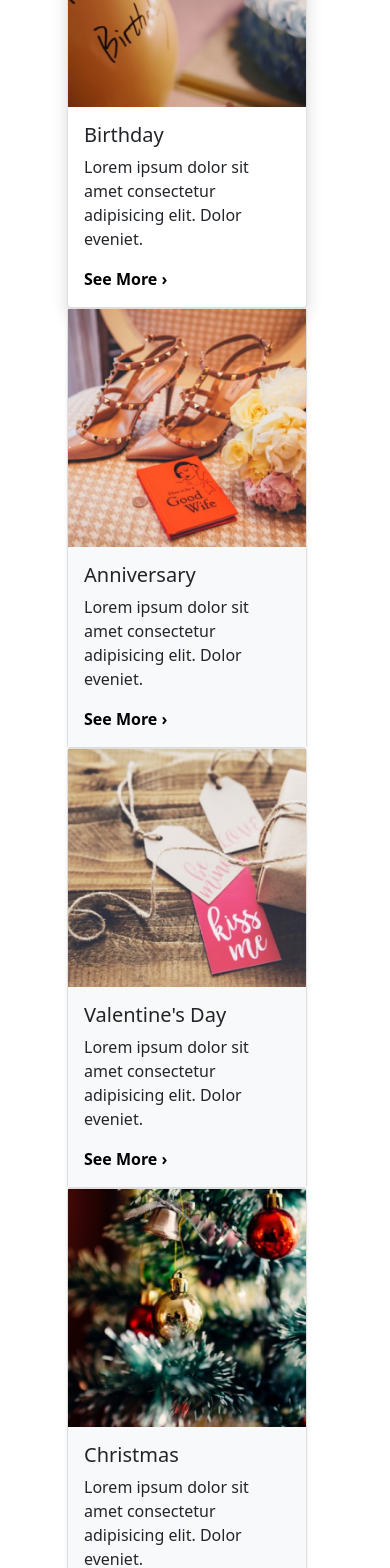
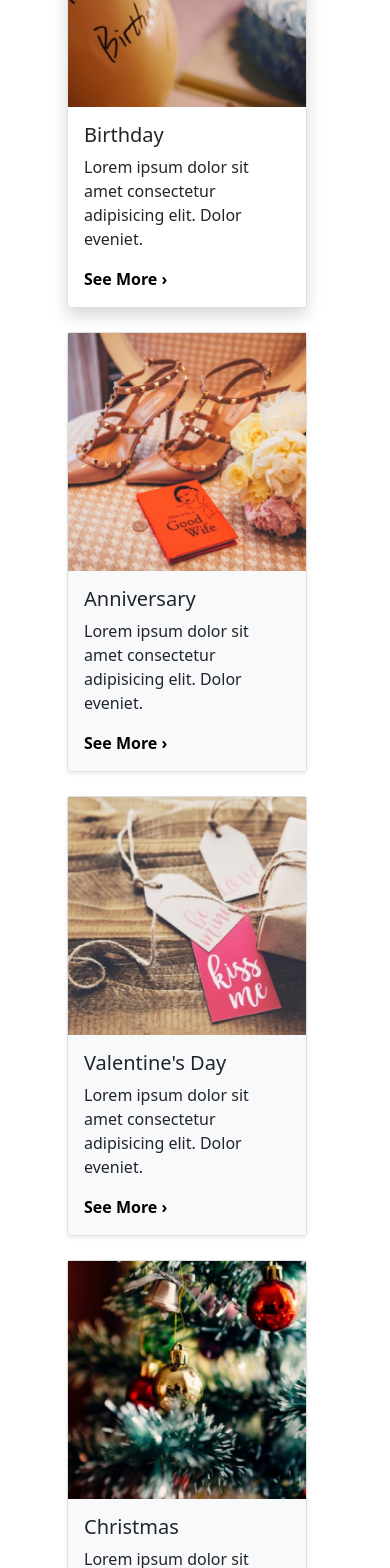
Before and after one commit to victormreis/gift-store, an Angular app: page / in a window 390 px wide. Shown: the part 1872-3440 px from the top of the page. Built offline with nearby package versions, Linux system fonts and the light colour scheme; a web font is replaced by a local one.

Commit message:
ajustando espaçamento dos cards na versão mobile

```diff
--- a/src/app/carrousel/carrousel.component.css
+++ b/src/app/carrousel/carrousel.component.css
@@ -1,4 +1,5 @@
 .card:hover{
   -webkit-transform: scale(1.5);
    transform: scale(1.1);
+   z-index: 1;
 }
--- a/src/app/carrousel/carrousel.component.html
+++ b/src/app/carrousel/carrousel.component.html
@@ -8,7 +8,7 @@
   <div class=" row flex justify-content-center mb-5">
 
 
-    <div class="card me-3 p-0 shadow" style="width: 15rem;">
+    <div class="card me-3 mb-4 p-0 shadow" style="width: 15rem;">
      <img src="assets/images/Rectangle.png" class="img-fluid" alt="...">
       <div class="card-body">
         <h5 class="card-title">Birthday</h5>
@@ -17,7 +17,7 @@
       </div>
     </div>
 
-    <div class="card me-3 p-0 shadow-sm" style="width: 15rem;">
+    <div class="card me-3 mb-4 p-0 shadow-sm" style="width: 15rem;">
       <img src="assets/images/Rectangle (1).png" class="img-fluid" alt="...">
        <div class="card-body bg-light">
          <h5 class="card-title">Anniversary</h5>
@@ -26,7 +26,7 @@
        </div>
      </div>
 
-    <div class="card me-3 p-0 shadow-sm" style="width: 15rem;">
+    <div class="card me-3 mb-4 p-0 shadow-sm" style="width: 15rem;">
       <img src="assets/images/Rectangle (2).png" class="img-fluid" alt="...">
        <div class="card-body bg-light">
          <h5 class="card-title">Valentine's Day</h5>
@@ -35,7 +35,7 @@
        </div>
      </div>
 
-    <div class="card me-3 p-0 shadow-sm" id="card" style="width: 15rem;">
+    <div class="card me-3 mb-4 p-0 shadow-sm" id="card" style="width: 15rem;">
       <img src="assets/images/Rectangle (3).png" class="img-fluid" alt="...">
        <div class="card-body bg-light">
          <h5 class="card-title">Christmas</h5>
```
